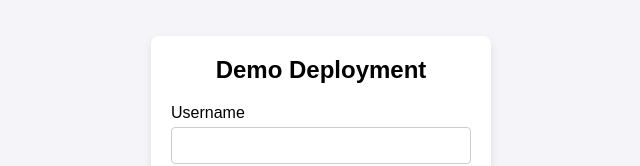
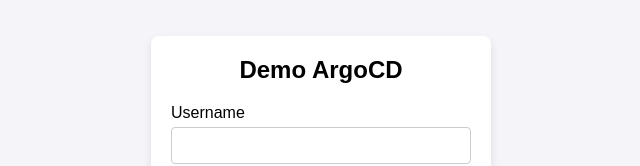
Before and after one commit to Rithwik0480/devops-test, a plain HTML site: page index.html in a window 1280 px wide. Shown: the part 212-378 px from the top of the page, without its empty margins (319-959 px from the left). Drawn offline with Linux system fonts and the light colour scheme.

Commit message:
Update index.html

```diff
--- a/index.html
+++ b/index.html
@@ -66,7 +66,7 @@
 </head>
 <body>
     <div class="login-container">
-        <h2>Demo Deployment</h2>
+        <h2>Demo ArgoCD</h2>
         <form action="/login" method="POST">
             <div class="form-group">
                 <label for="username">Username</label>
```
